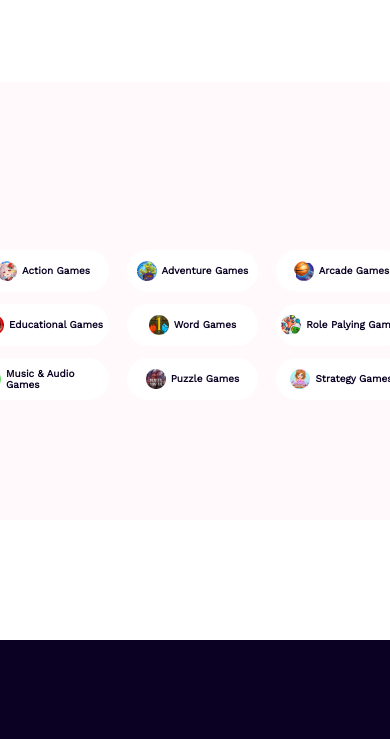
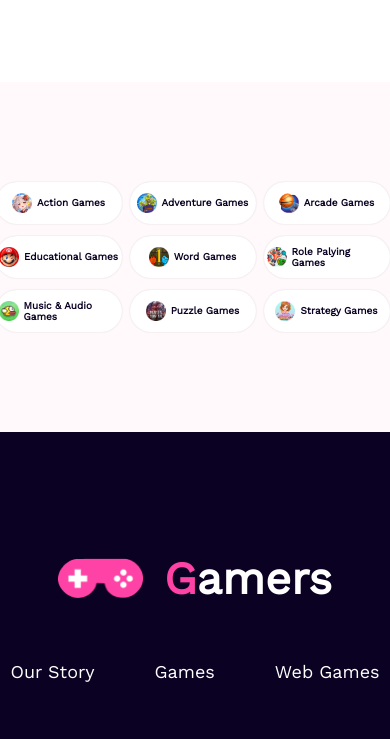
Before and after one commit to sakibsarkar/assignment-2, a plain HTML site: page index.html in a window 390 px wide. Shown: the part 5310-6049 px from the top of the page. Drawn offline with nearby package versions, Linux system fonts and the light colour scheme.

Commit message:
more responsive

```diff
--- a/media-query.css
+++ b/media-query.css
@@ -145,22 +145,24 @@
     /* section 5 */
 
     .sec5 {
-        margin: 0 0 120px 0;
+        padding: 100px 0;
     }
 
     .game-container {
 
-        grid-template-columns: repeat(3, 125px);
-        margin: 48px 0 0 -11px;
+        grid-template-columns: repeat(3, 120px);
+        margin: 0 0 0 -11px;
         row-gap: 12px;
-        column-gap: 24px;
+        column-gap: 14px;
     }
 
     .game {
 
-        width: 125px;
+        width: 120px;
         height: 40px;
         gap: 5px;
+        box-shadow: 0 0 2px #00000024;  /* added this box shadow just bcuz it was not looking good at all. if you dont like this please ignore the box-shadow :))  */
+
         padding: 0 2px;
 
 
```
